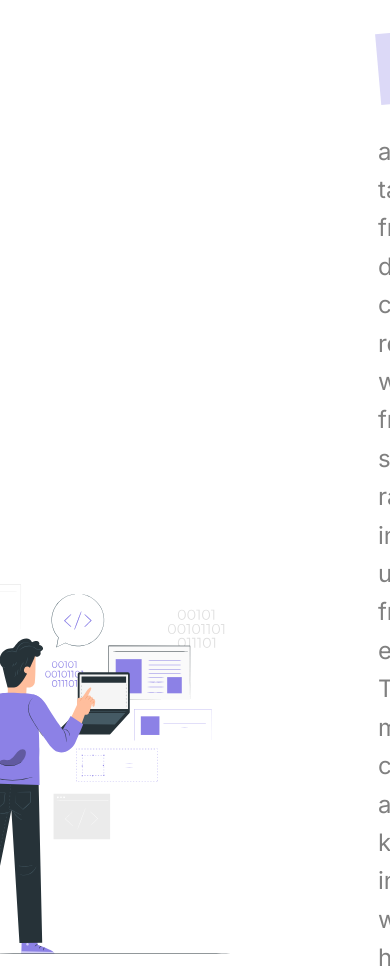
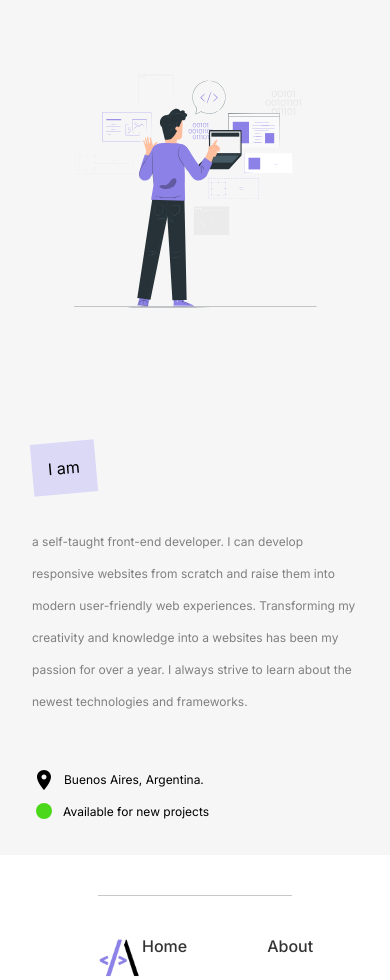
Before and after one commit to juliancoder22/portfolio, a React (Vite) app: page / in a window 390 px wide. Shown: the part 1020-2000 px from the top of the page. Built offline with nearby package versions, Linux system fonts and the light colour scheme.

Commit message:
mobile design (Responsive) feature

```diff
--- a/src/components/About/About.scss
+++ b/src/components/About/About.scss
@@ -4,7 +4,9 @@
   align-items: center;
   justify-content: center;
   min-height: 100vh;
+  padding: 2rem;
   gap: 10rem;
+  background-color: rgba(246, 246, 246, 1);
 
   &__title {
     background-color: rgba(0, 0, 0, 0.1);
@@ -65,3 +67,35 @@
   padding: 0.5rem;
   margin: 0.22rem;
 }
+
+@media (max-width: 600px) {
+  .about {
+    justify-content: center;
+    align-items: center;
+    img {
+      width: 75%;
+    }
+    &__container {
+      flex-direction: column;
+      align-items: center;
+    }
+
+    &__content {
+      width: 100%;
+    }
+
+    &__me {
+      font-size: 16px;
+    }
+
+    &__text {
+      font-size: 12px;
+      width: 100%;
+      line-height: 2rem;
+    }
+
+    &__info {
+      font-size: 12px;
+    }
+  }
+}
```
